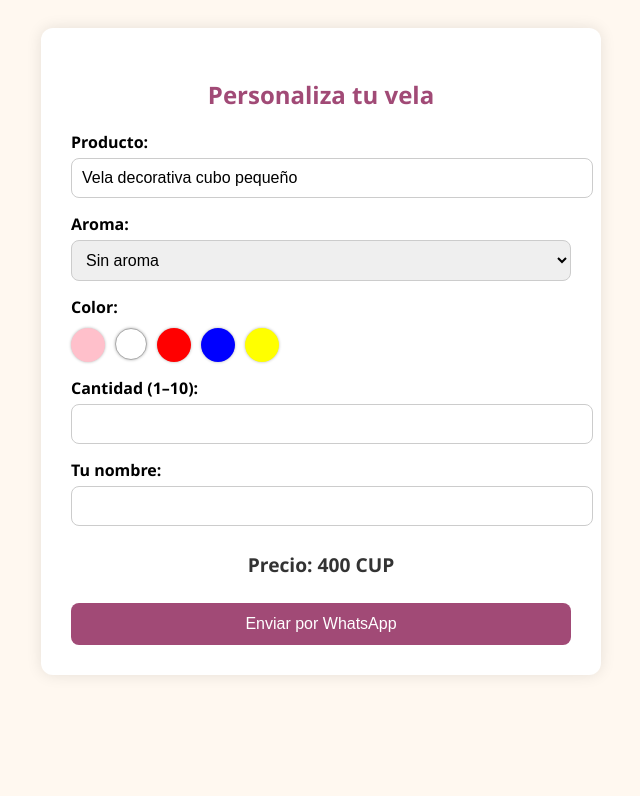
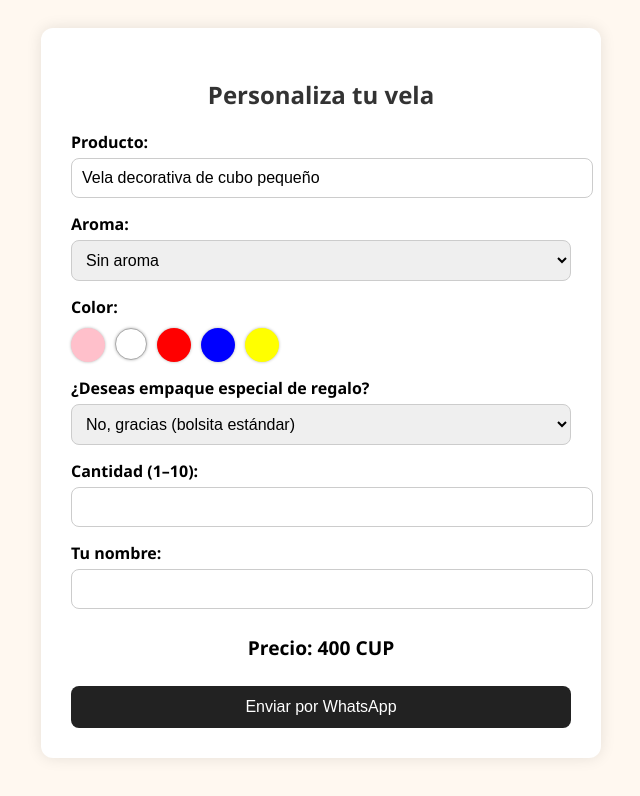
Before and after one commit to Roci01/Vela-decorativa-aromatica-cubo-peque-o, a plain HTML site: page index.html in a window 1280 px wide. Both pictures are taken after a click on the button "Enviar por WhatsApp". Shown: the whole page, without its empty margins (319-959 px from the left). Drawn offline with Linux system fonts and the light colour scheme.

Commit message:
Update index.html

```diff
--- a/index.html
+++ b/index.html
@@ -3,7 +3,7 @@
 <head>
   <meta charset="UTF-8" />
   <meta name="viewport" content="width=device-width, initial-scale=1.0"/>
-  <title>Personaliza tu vela</title>
+  <title>Vela decorativa de cubo pequeño</title>
   <style>
     body {
       font-family: 'Segoe UI', sans-serif;
@@ -22,7 +22,7 @@
 
     h2 {
       text-align: center;
-      color: #a14a76;
+      color: #333;
       margin-bottom: 20px;
     }
 
@@ -64,7 +64,7 @@
       width: 100%;
       margin-top: 25px;
       padding: 12px;
-      background-color: #a14a76;
+      background-color: #222;
       color: white;
       font-size: 1rem;
       border: none;
@@ -73,7 +73,7 @@
     }
 
     .submit-button:hover {
-      background-color: #8c3a63;
+      background-color: #444;
     }
 
     #precio {
@@ -81,7 +81,7 @@
       font-size: 1.2rem;
       font-weight: bold;
       text-align: center;
-      color: #333;
+      color: #000;
     }
   </style>
 </head>
@@ -90,7 +90,7 @@
     <h2>Personaliza tu vela</h2>
     <form id="velaForm">
       <label>Producto:</label>
-      <input type="text" id="producto" value="Vela decorativa cubo pequeño" readonly />
+      <input type="text" id="producto" value="Vela decorativa de cubo pequeño" readonly />
 
       <label>Aroma:</label>
       <select id="aroma" onchange="actualizarPrecio()">
@@ -110,6 +110,13 @@
       </div>
       <input type="hidden" id="color" />
 
+      <label>¿Deseas empaque especial de regalo?</label>
+      <select id="empaqueRegalo" onchange="actualizarPrecio()">
+        <option value="estandar" selected>No, gracias (bolsita estándar)</option>
+        <option value="Caja kraft">Caja kraft (+100 CUP)</option>
+        <option value="Caja plateada">Caja plateada (+320 CUP)</option>
+      </select>
+
       <label>Cantidad (1–10):</label>
       <input type="number" id="cantidad" min="1" max="10" />
 
@@ -127,9 +134,12 @@
     var colorInput = document.getElementById('color');
     var aromaSelect = document.getElementById('aroma');
     var precioDiv = document.getElementById('precio');
+    var empaqueSelect = document.getElementById('empaqueRegalo');
 
     const precioSinAroma = 400;
     const precioConAroma = 550;
+    const precioKraft = 100;
+    const precioPlateada = 320;
 
     colorCircles.forEach(function(circle) {
       circle.addEventListener('click', function() {
@@ -141,9 +151,13 @@
 
     function actualizarPrecio() {
       const aroma = aromaSelect.value;
-      precioDiv.textContent = aroma === "Sin aroma"
-        ? "Precio: 400 CUP"
-        : "Precio: 550 CUP";
+      const empaque = empaqueSelect.value;
+      let base = aroma === "Sin aroma" ? precioSinAroma : precioConAroma;
+
+      if (empaque === "Caja kraft") base += precioKraft;
+      else if (empaque === "Caja plateada") base += precioPlateada;
+
+      precioDiv.textContent = "Precio: " + base + " CUP";
     }
 
     function enviarWhatsapp() {
@@ -152,7 +166,7 @@
       var color = document.getElementById('color').value.trim();
       var cantidad = document.getElementById('cantidad').value.trim();
       var nombre = document.getElementById('nombre').value.trim();
-      var precioFinal = aroma === "Sin aroma" ? precioSinAroma : precioConAroma;
+      var empaque = empaqueSelect.value.trim();
 
       if (!color) {
         alert("Selecciona un color.");
@@ -167,19 +181,23 @@
         return;
       }
 
+      var precioBase = aroma === "Sin aroma" ? precioSinAroma : precioConAroma;
+      if (empaque === "Caja kraft") precioBase += precioKraft;
+      else if (empaque === "Caja plateada") precioBase += precioPlateada;
+
       var mensaje = "Hola, quiero hacer un pedido de velas:\n\n"
         + "🕯️ Producto: " + producto + "\n"
         + "🌸 Aroma: " + aroma + "\n"
         + "🎨 Color: " + color + "\n"
+        + "🎁 Empaque: " + empaque + "\n"
         + "🔢 Cantidad: " + cantidad + "\n"
         + "👤 Nombre: " + nombre + "\n"
-        + "💰 Precio por unidad: " + precioFinal + " CUP";
+        + "💰 Precio por unidad: " + precioBase + " CUP";
 
       var url = "https://wa.me/5353810462?text=" + encodeURIComponent(mensaje);
       window.open(url, "_blank");
     }
 
-    // Mostrar precio correcto al cargar la página
     window.onload = actualizarPrecio;
   </script>
 </body>
```
